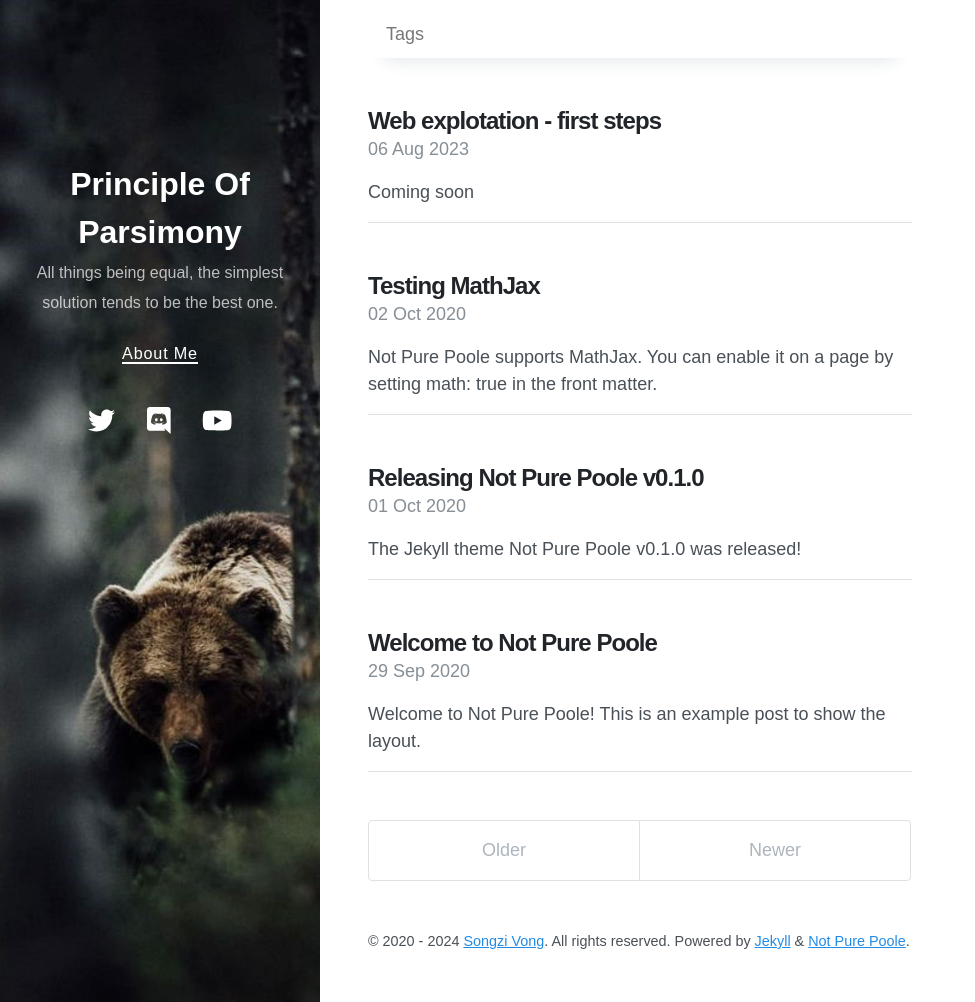
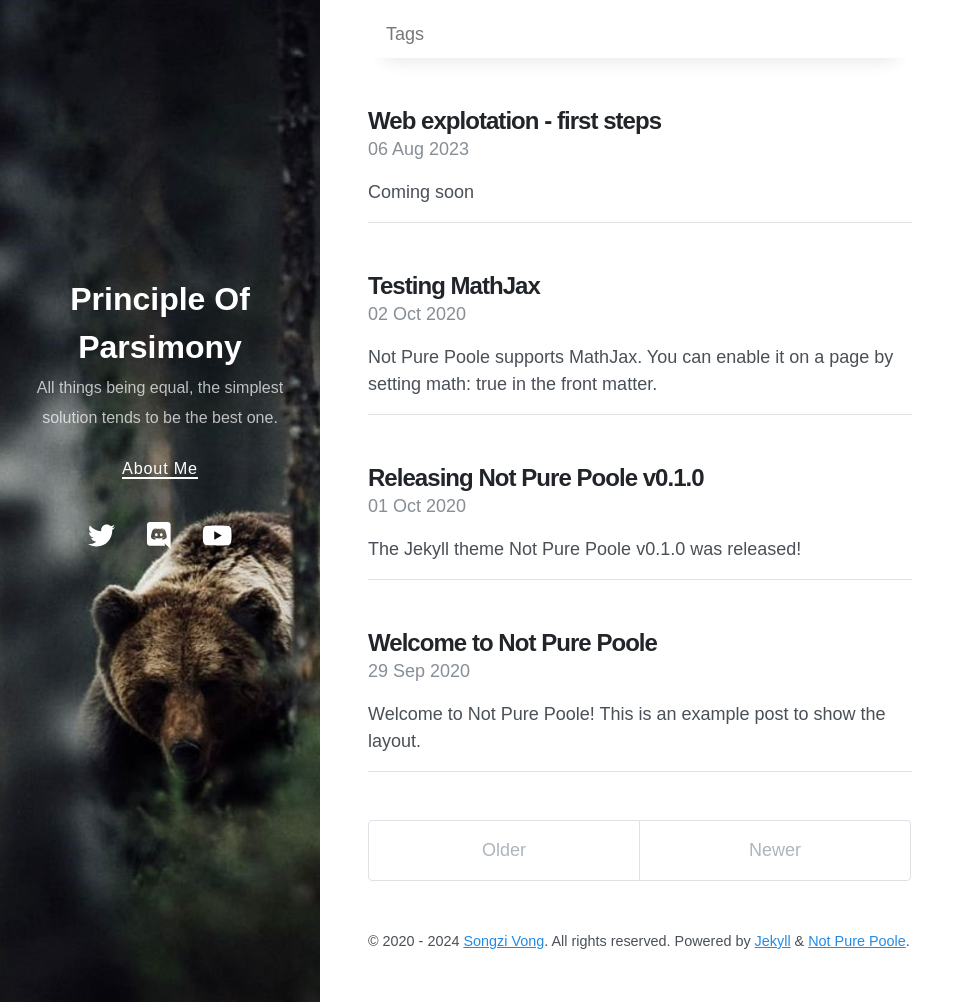
Before and after one commit to InfoSecGopNik/CTF, a Jekyll site: the page built from index.html, in a window 1280 px wide and 1002 px high. Shown: the whole window, without its empty margins (0-975 px from the left). Built offline with Jekyll 4.4.1, drawn with Linux system fonts in a browser that asks for light colours; nearby versions of some CDN libraries; the list of posts is cut into pages by our own code.

Commit message:
Update _sidebar.scss

```diff
--- a/_sass/_sidebar.scss
+++ b/_sass/_sidebar.scss
@@ -4,7 +4,7 @@
 
 .masthead {
   text-align: center;
-  margin: 50% auto auto;
+  margin: 90% auto;
   width: 100%;
 
   a {
```
